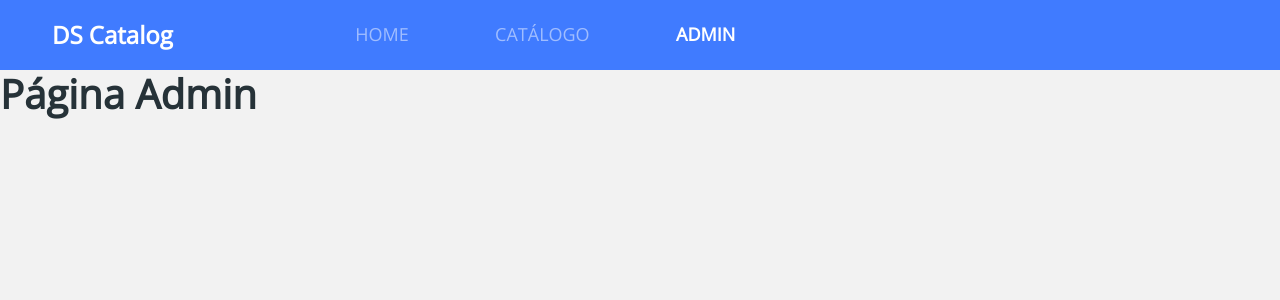
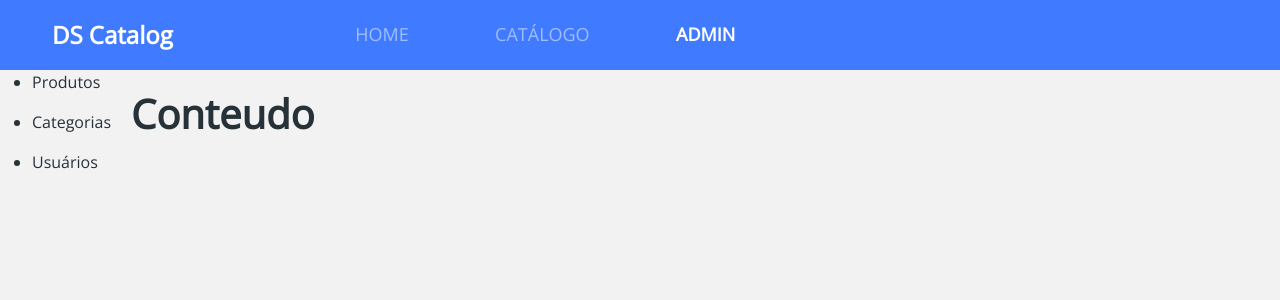
Before and after one commit to eliezermoraesss/api-rest-spring-dscatalog, a React (Create React App) app in the folder frontend/: page /admin in a window 1280 px wide. Shown: the top 300 px of the page. Built offline with nearby package versions, Linux system fonts and the light colour scheme.

Commit message:
Admin Page - Navbar HTML, layout

```diff
--- /dev/null
+++ b/frontend/src/pages/Admin/Navbar/index.tsx
@@ -0,0 +1,21 @@
+
+const Navbar = () => {
+
+    return (
+        <nav>
+            <ul>
+                <li>
+                    <p>Produtos</p>
+                </li>
+                <li>
+                    <p>Categorias</p>
+                </li>
+                <li>
+                    <p>Usuários</p>
+                </li>
+            </ul>
+        </nav>
+    )
+}
+
+export default Navbar;
--- a/frontend/src/pages/Admin/index.tsx
+++ b/frontend/src/pages/Admin/index.tsx
@@ -1,6 +1,14 @@
+import Navbar from "./Navbar"
+import './styles.css'
+
 const Admin = () => {
     return (
-        <h1>Página Admin</h1>
+        <div className="admin-container">
+            <Navbar />
+            <div className="admin-content">
+                <h1>Conteudo</h1>
+            </div>
+        </div>
     )
 }
 
--- /dev/null
+++ b/frontend/src/pages/Admin/styles.css
@@ -0,0 +1,19 @@
+.admin-container {
+    display: flex;
+    flex-direction: column;
+}
+
+.admin-content {
+    padding: 20px;
+}
+
+@media (min-width: 1220px) {
+    .admin-container {
+        display: flex;
+        flex-direction: row;
+    }
+
+    .admin-content {
+        flex: 1;
+    }
+}
```
